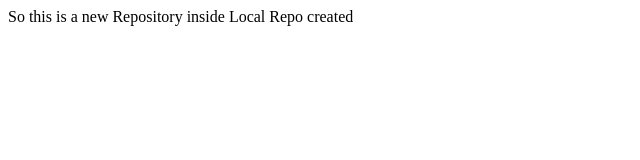
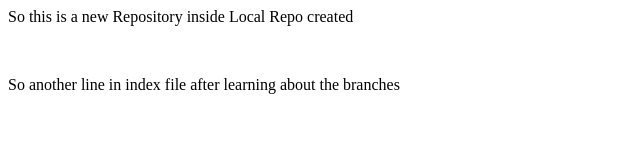
Before and after one commit to HitheshaP/LOCALREPO, a plain HTML site: page LocalRepo/index.html in a window 1280 px wide. Shown: the whole page, without its empty margins (0-640 px from the left). Drawn offline with Linux system fonts and the light colour scheme.

Commit message:
Added new features to index and readme

```diff
--- a/LocalRepo/index.html
+++ b/LocalRepo/index.html
@@ -1 +1,3 @@
 <p>So this is a new Repository inside Local Repo created</p>
+<br>
+<p>So another line in index file after learning about the branches</p>
```
Also changed, not shown: 1 other file.
